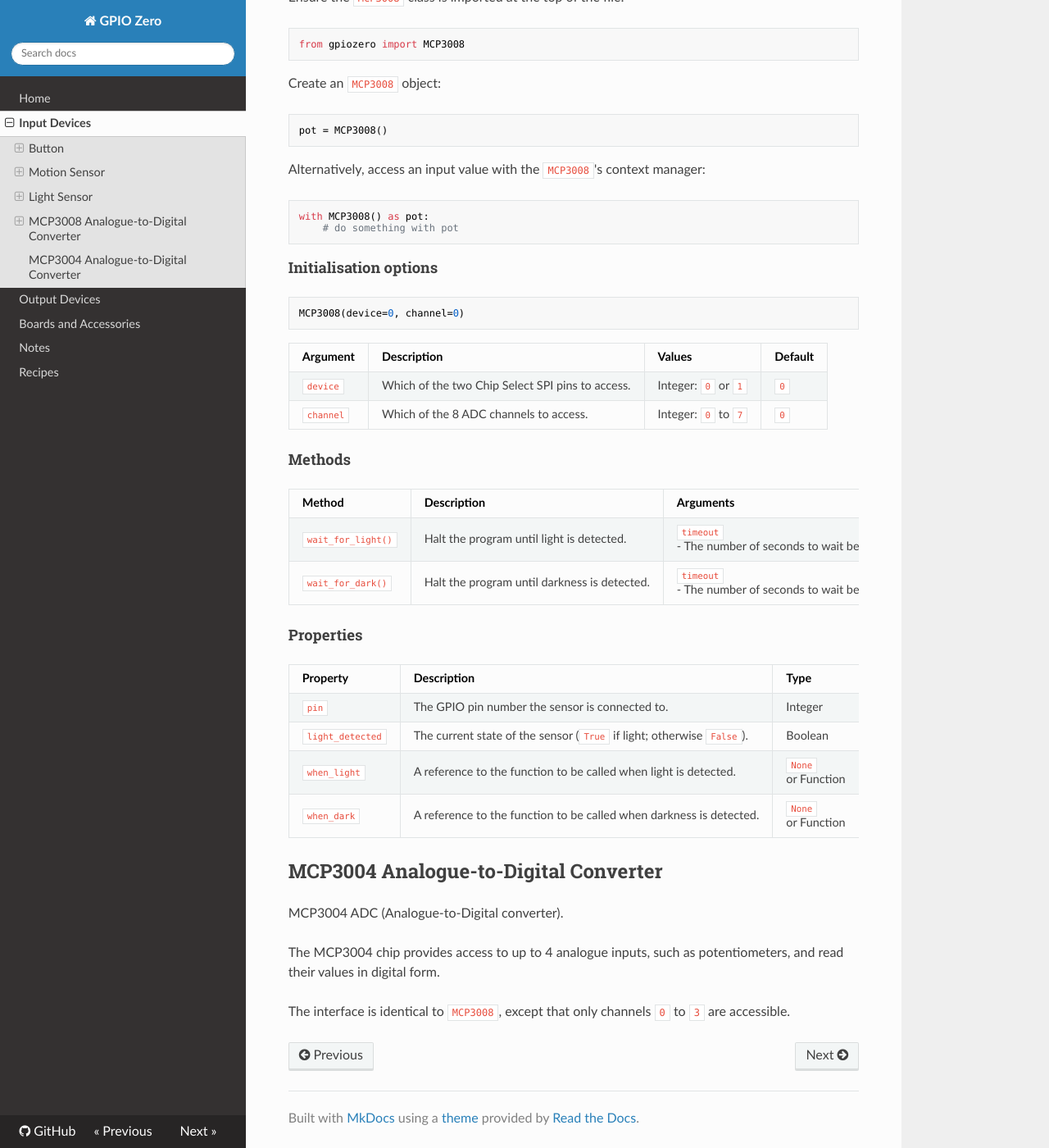
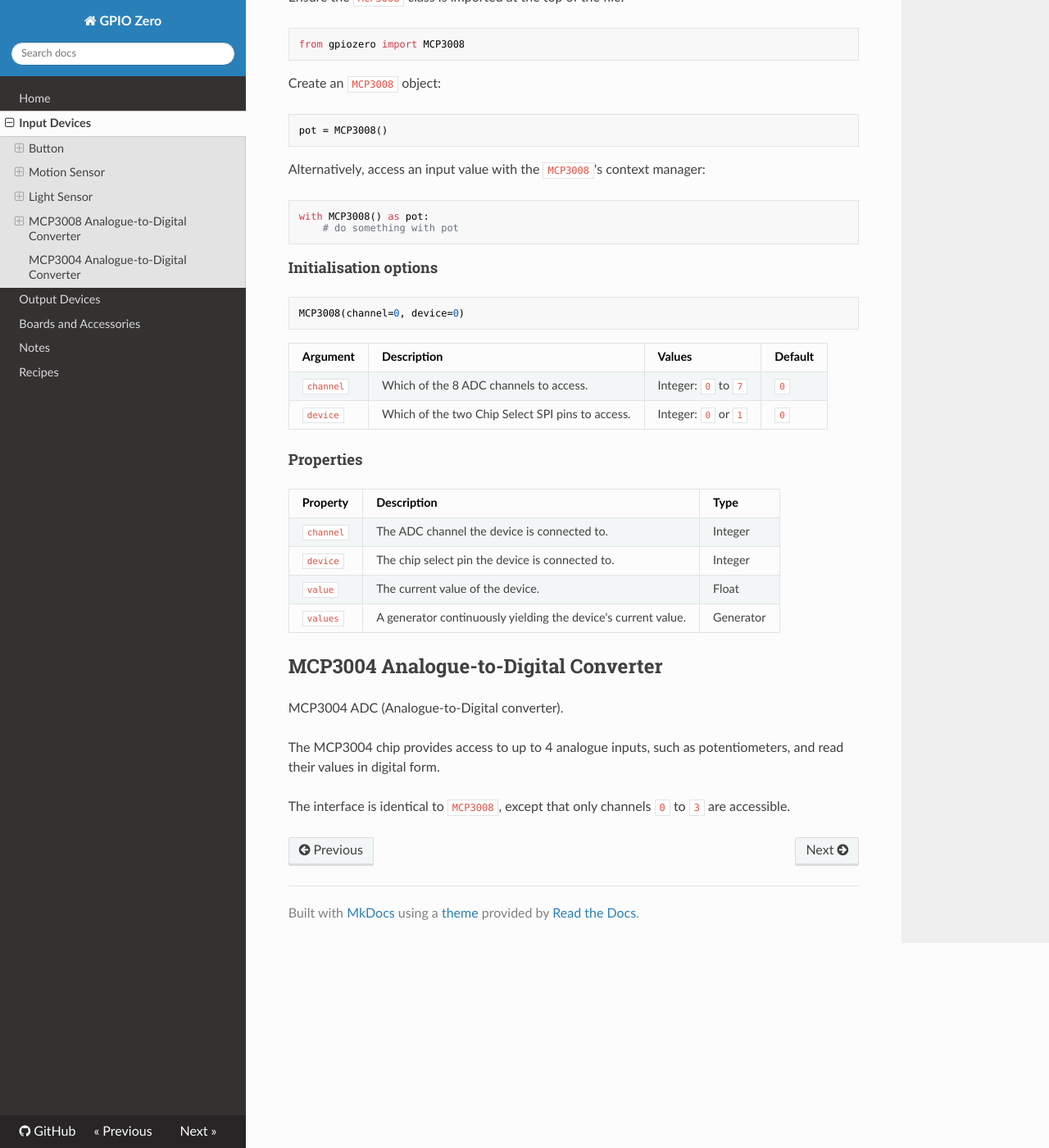
Before and after one commit to gpiozero/gpiozero, an MkDocs documentation site: the page built from docs/inputs.md, in a window 1280 px wide and 1400 px high, scrolled down 5543 px. Shown: the whole window at 82% size. Built offline with MkDocs 1.6.1, drawn with Linux system fonts in a browser that asks for light colours; nearby versions of some CDN libraries; old or Windows-style settings are respelled for this version of MkDocs.

Commit message:
Reverse order of MCP300X arguments, close #92

````diff
--- a/docs/inputs.md
+++ b/docs/inputs.md
@@ -210,29 +210,22 @@ with MCP3008() as pot:
 #### Initialisation options
 
 ```python
-MCP3008(device=0, channel=0)
+MCP3008(channel=0, device=0)
 ```
 
 | Argument | Description | Values | Default |
 | -------- | ----------- | ------ | ------- |
+| `channel` | Which of the 8 ADC channels to access.           | Integer: `0` to `7` | `0` |
 | `device`  | Which of the two Chip Select SPI pins to access. | Integer: `0` or `1` | `0` |
-| `channel` | Which of the 8 ADC channels to access.           | Integer: `0` to `7` | `0` |
-
-#### Methods
-
-| Method | Description | Arguments |
-| ------ | ----------- | --------- |
-| `wait_for_light()` | Halt the program until light is detected.    | `timeout` - The number of seconds to wait before proceeding if light is not detected. **Default: `None`** |
-| `wait_for_dark()`  | Halt the program until darkness is detected. | `timeout` - The number of seconds to wait before proceeding if darkness is not detected. **Default: `None`** |
 
 #### Properties
 
 | Property | Description | Type |
 | -------- | ----------- | ---- |
-| `pin`            | The GPIO pin number the sensor is connected to.                       | Integer            |
-| `light_detected` | The current state of the sensor (`True` if light; otherwise `False`). | Boolean            |
-| `when_light`     | A reference to the function to be called when light is detected.      | `None` or Function |
-| `when_dark`      | A reference to the function to be called when darkness is detected.   | `None` or Function |
+| `channel` | The ADC channel the device is connected to.                   | Integer   |
+| `device`  | The chip select pin the device is connected to.               | Integer   |
+| `value`   | The current value of the device.                              | Float     |
+| `values`  | A generator continuously yielding the device's current value. | Generator |
 
 ## MCP3004 Analogue-to-Digital Converter
 
````
Also changed, not shown: 1 other file.
